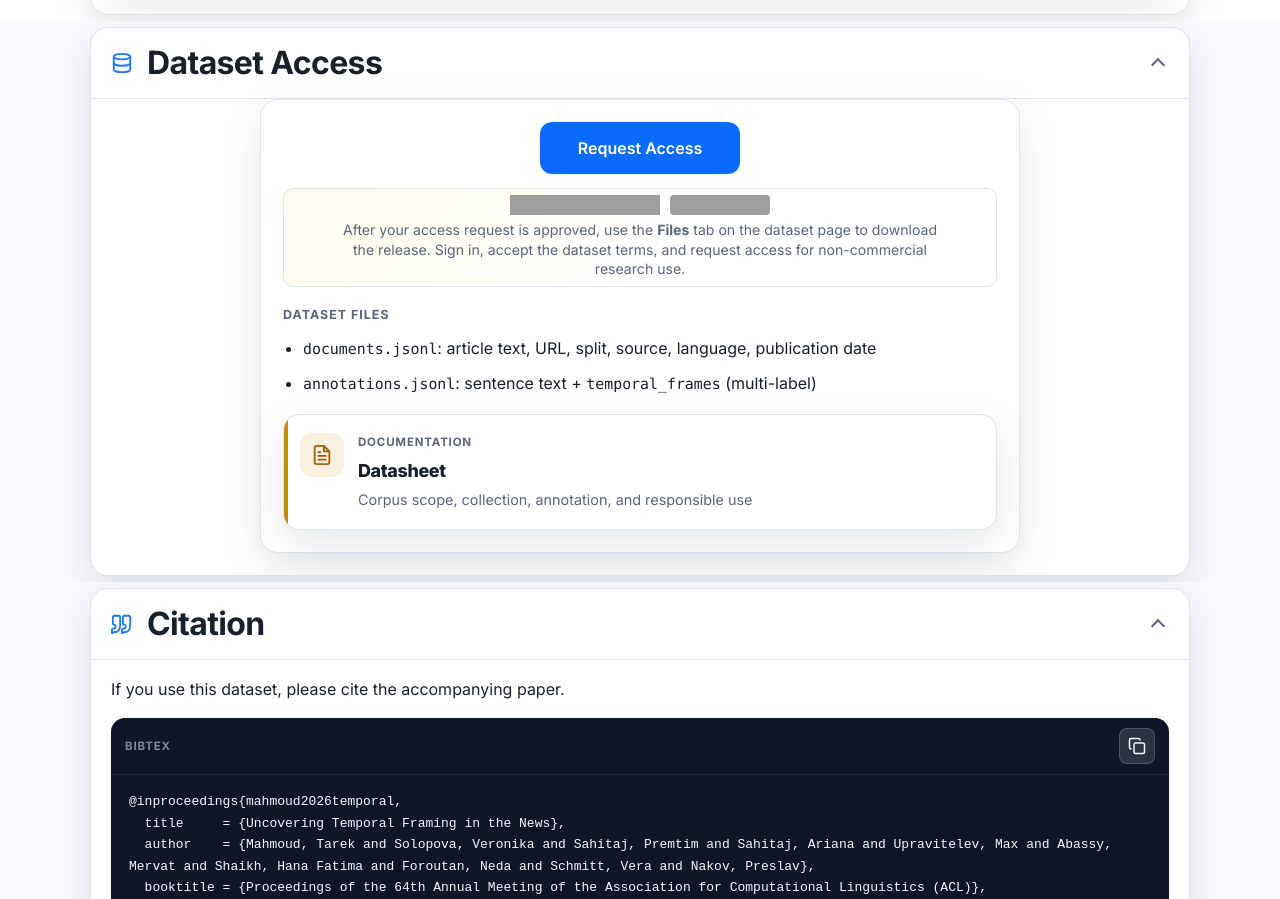
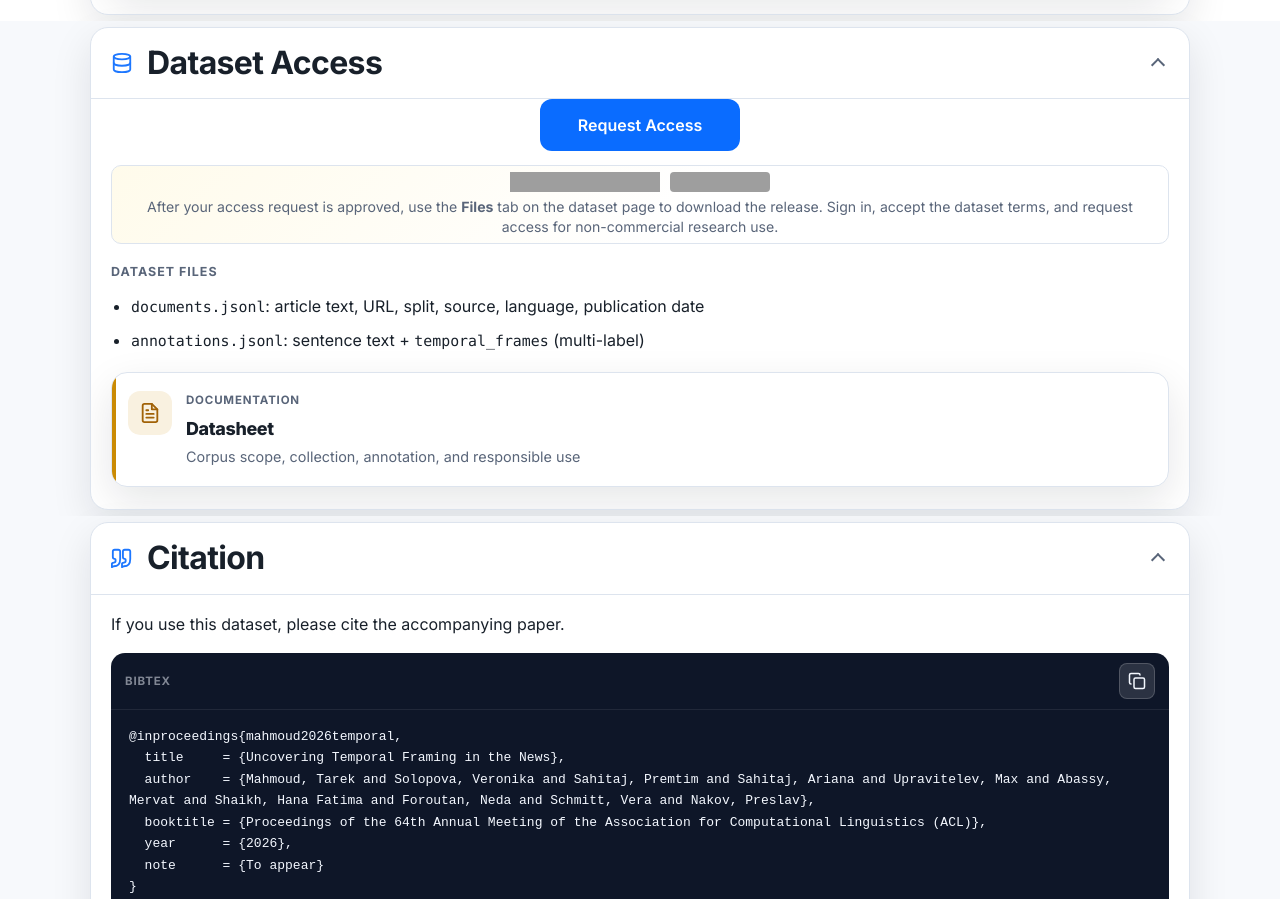
Before and after one commit to mbzuai-nlp/temporal-framing, a plain HTML site: page docs/index.html in a window 1280 px wide. Shown: the part 2616-3515 px from the top of the page. Drawn offline with Linux system fonts and the light colour scheme; grey boxes are pictures that could not be loaded.

Commit message:
Dataset Access: remove inner card width limit; HF copy uses full yellow bar width
Made-with: Cursor

```diff
--- a/docs/index.html
+++ b/docs/index.html
@@ -786,7 +786,6 @@
             <h2>Dataset Access</h2>
           </summary>
           <div class="section-details-body">
-        <div class="card access-card">
           <div class="access-download-wrap">
             <a
               class="btn btn-primary access-hf-download-btn"
@@ -848,7 +847,6 @@
               </span>
             </a>
           </div>
-        </div>
           </div>
         </details>
       </div>
--- a/docs/styles.css
+++ b/docs/styles.css
@@ -1172,16 +1172,6 @@ h3 {
 .section--access {
   padding-top: 12px;
 }
-.access-card {
-  max-width: 760px;
-  margin-left: auto;
-  margin-right: auto;
-}
-.access-card-heading {
-  margin: 0 0 12px;
-  font-size: 2rem;
-  letter-spacing: -0.02em;
-}
 .access-card-files {
   margin: 0;
 }
@@ -1238,9 +1228,9 @@ h3 {
 }
 .access-hf-row .access-hf-copy {
   margin: 0;
+  align-self: stretch;
   width: 100%;
-  max-width: 38rem;
-  margin-inline: auto;
+  box-sizing: border-box;
   text-align: center;
   line-height: 1.38;
   font-size: 0.88rem;
```
